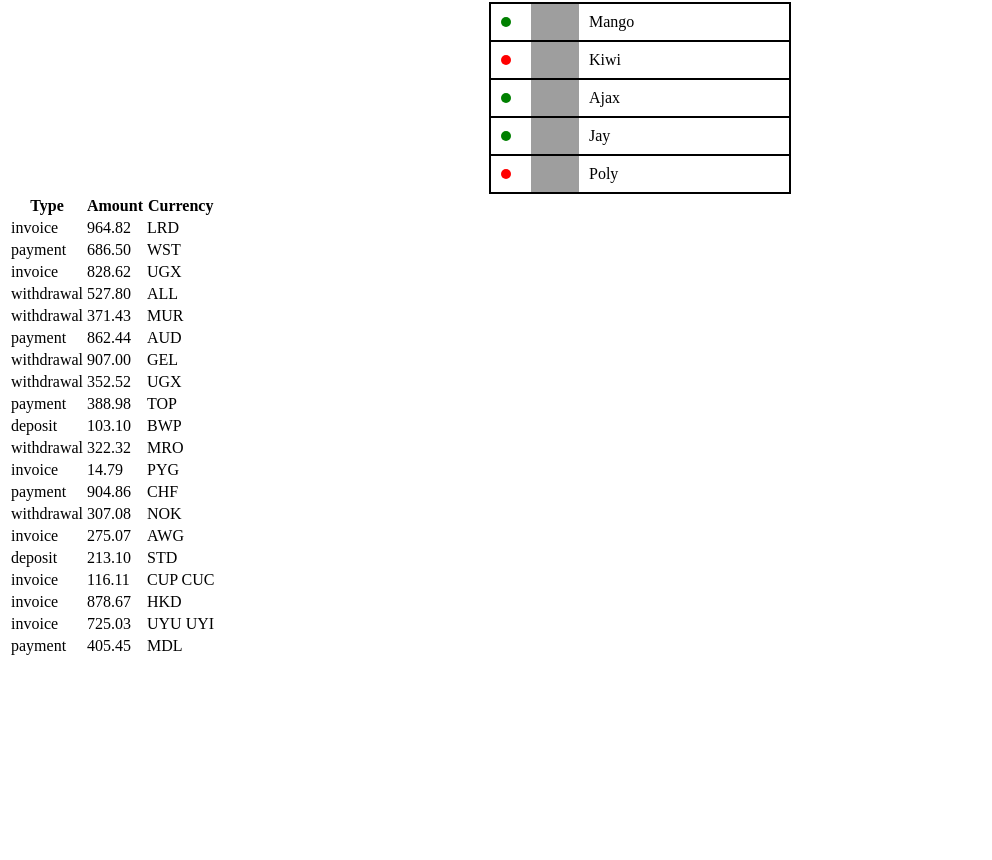
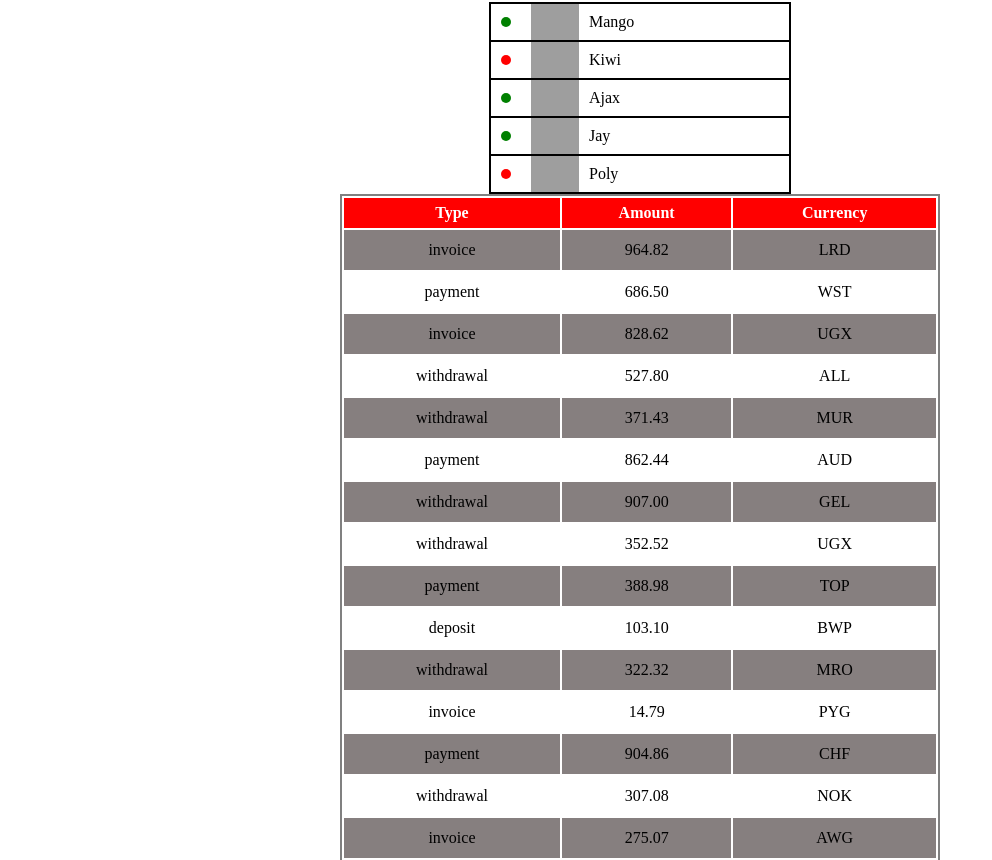
Before and after one commit to oleksandrpalatniy/goit-react-hw-01-components, a React (Create React App) app: page / in a window 1280 px wide. Shown: the part 543-1403 px from the top of the page, without its empty margins (0-992 px from the left). Before the commit the page ends 1209 px from the top, so only its background shows below. Built offline with nearby package versions, Linux system fonts and the light colour scheme; grey boxes are pictures that could not be loaded.

Commit message:
add styles

```diff
--- a/src/components/transaction-history/transaction-history.js
+++ b/src/components/transaction-history/transaction-history.js
@@ -1,7 +1,9 @@
-export const TransactionHistory = ({items}) => {
+import styles from './transaction.module.css'
+
+export const TransactionHistory = ({ items }) => {
     return (
-        <table className="transaction-history">
-  <thead>
+        <table className={styles.Transaction}>
+  <thead className={styles.TableHead}>
     <tr>
       <th>Type</th>
       <th>Amount</th>
@@ -11,7 +13,7 @@ export const TransactionHistory = ({items}) => {
 
   <tbody>
     {items.map(el => (
-        <tr key={el.id}>
+        <tr className={styles.TableItem} key={el.id}>
             <td>{el.type }</td>
             <td>{el.amount}</td>
             <td>{el.currency}</td>
--- /dev/null
+++ b/src/components/transaction-history/transaction.module.css
@@ -0,0 +1,21 @@
+.Transaction {
+  text-align: center;
+  margin-right: auto;
+  margin-left: auto;
+  width: 600px;
+  border: 2px solid gray;
+}
+
+.TableHead {
+  height: 30px;
+  color: white;
+  background-color: red;
+}
+
+.TableItem {
+  height: 40px;
+}
+
+.TableItem:nth-child(odd) {
+  background-color: rgb(134, 127, 127);
+}
```
